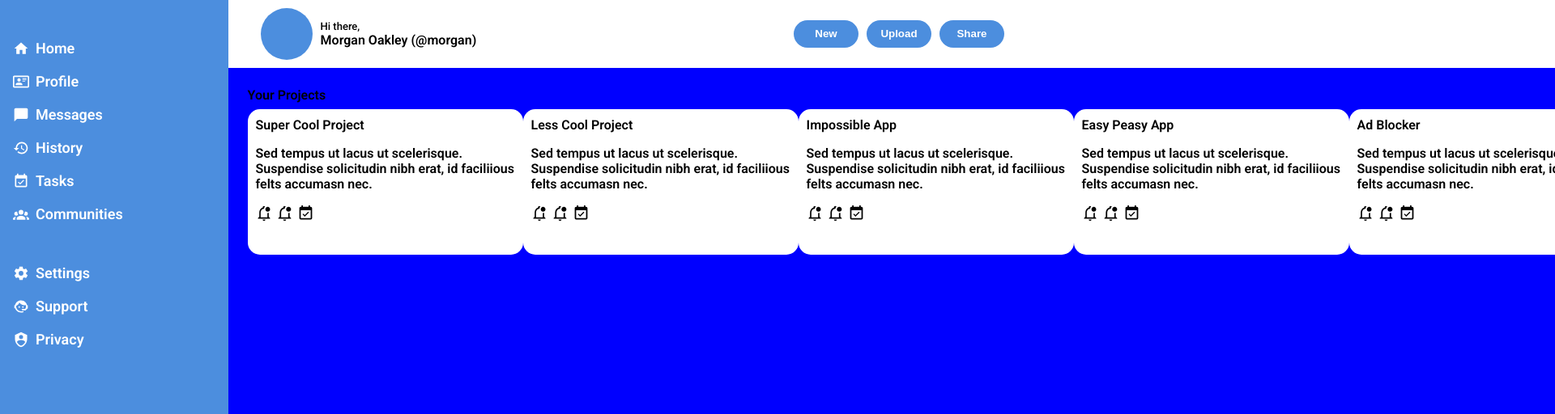
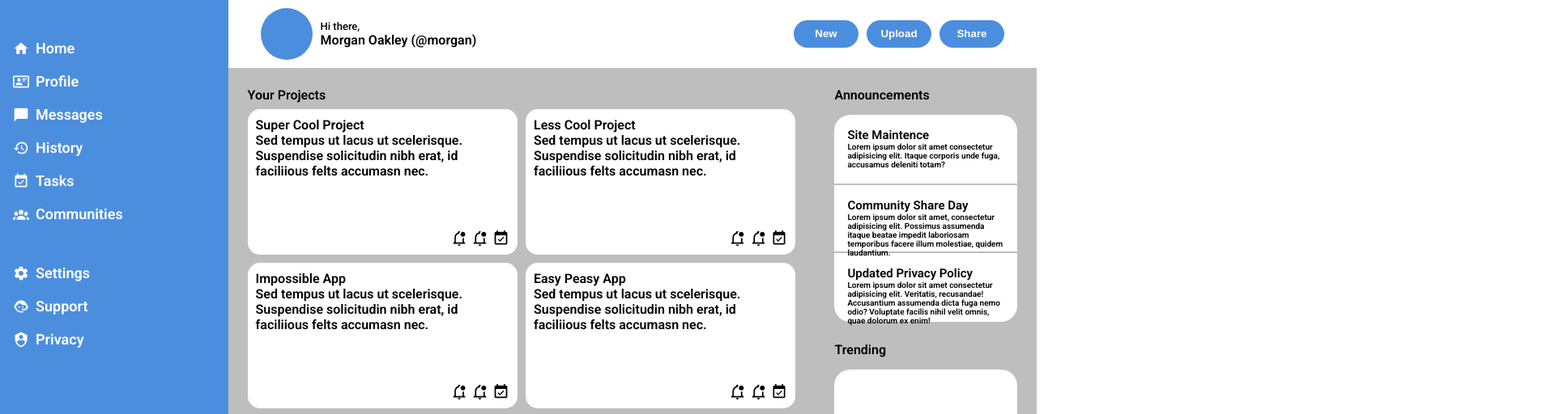
Before and after one commit to hrmp-1/admin-dashboard, a plain HTML site: page index.html in a window 1280 px wide. Shown: the part 47-559 px from the top of the page at 81% size, 1920 px wide, since content can reach past the window. Drawn offline with Linux system fonts and the light colour scheme.

Commit message:
Added some more

```diff
--- a/index.html
+++ b/index.html
@@ -95,10 +95,12 @@
                             <div>Super Cool Project</div>
                             <p>Sed tempus ut lacus ut scelerisque. Suspendise solicitudin nibh erat, id faciliious felts accumasn nec.</p>
                         </div>
+                        <div class="card-container">
                             <div class="card-svg">
                             <img src="./svg/bell-badge-outline.svg">
                             <img src="./svg/bell-badge-outline.svg">
                             <img src="./svg/calendar-check.svg">
+                        </div>
                         </div>
                     </div>
                     <div>
@@ -106,10 +108,12 @@
                             <div>Less Cool Project</div>
                             <p>Sed tempus ut lacus ut scelerisque. Suspendise solicitudin nibh erat, id faciliious felts accumasn nec.</p>
                         </div>
+                        <div class="card-container">
                             <div class="card-svg">
                             <img src="./svg/bell-badge-outline.svg">
                             <img src="./svg/bell-badge-outline.svg">
                             <img src="./svg/calendar-check.svg">
+                        </div>
                         </div>
                     </div>
                     <div>
@@ -117,10 +121,12 @@
                             <div>Impossible App</div>
                             <p>Sed tempus ut lacus ut scelerisque. Suspendise solicitudin nibh erat, id faciliious felts accumasn nec.</p>
                         </div>
+                        <div class="card-container">
                             <div class="card-svg">
                             <img src="./svg/bell-badge-outline.svg">
                             <img src="./svg/bell-badge-outline.svg">
                             <img src="./svg/calendar-check.svg">
+                        </div>
                         </div>
                     </div>
                     <div>
@@ -128,10 +134,12 @@
                             <div>Easy Peasy App</div>
                             <p>Sed tempus ut lacus ut scelerisque. Suspendise solicitudin nibh erat, id faciliious felts accumasn nec.</p>
                         </div>
+                        <div class="card-container">
                             <div class="card-svg">
                             <img src="./svg/bell-badge-outline.svg">
                             <img src="./svg/bell-badge-outline.svg">
                             <img src="./svg/calendar-check.svg">
+                        </div>
                         </div>
                     </div>
                     <div>
@@ -139,10 +147,12 @@
                             <div>Ad Blocker</div>
                             <p>Sed tempus ut lacus ut scelerisque. Suspendise solicitudin nibh erat, id faciliious felts accumasn nec.</p>
                         </div>
+                        <div class="card-container">
                             <div class="card-svg">
                             <img src="./svg/bell-badge-outline.svg">
                             <img src="./svg/bell-badge-outline.svg">
                             <img src="./svg/calendar-check.svg">
+                        </div>
                         </div>
                     </div>
                     <div>
@@ -150,6 +160,7 @@
                             <div>Money Maker</div>
                             <p>Sed tempus ut lacus ut scelerisque. Suspendise solicitudin nibh erat, id faciliious felts accumasn nec.</p>
                         </div>
+                        <div class="card-container">
                             <div class="card-svg">
                             <img src="./svg/bell-badge-outline.svg">
                             <img src="./svg/bell-badge-outline.svg">
@@ -160,11 +171,26 @@
                 </div>
             </div>
             <div class="notification-container">
+                <div class="announcements">
+                    <p>Announcements</p>
+                    <div class="announcement-cards">
                         <div>
-                    <div>Announcements</div>
+                            <p>Site Maintence</p>
+                            <div>Lorem ipsum dolor sit amet consectetur adipisicing elit. Itaque corporis unde fuga, accusamus deleniti totam?</div>
+                        </div>
+                        <div id="middle">
+                            <p>Community Share Day</p>
+                            <div>Lorem ipsum dolor sit amet, consectetur adipisicing elit. Possimus assumenda itaque beatae impedit laboriosam temporibus facere illum molestiae, quidem laudantium.</div>
                         </div>
                         <div>
-                    <div>Trending</div>
+                            <p>Updated Privacy Policy</p>
+                            <div>Lorem ipsum dolor sit amet consectetur adipisicing elit. Veritatis, recusandae! Accusantium assumenda dicta fuga nemo odio? Voluptate facilis nihil velit omnis, quae dolorum ex enim!</div>
+                        </div>
+                    </div>
+                </div>
+                <div class="trending">
+                    <p>Trending</p>
+                    <div></div>
                 </div>
             </div>
         </div>
--- a/styles.css
+++ b/styles.css
@@ -9,6 +9,11 @@ body {
     display: flex;
     min-height: 100vh;
     margin: 0;
+}
+
+p {
+    margin: 0;
+    padding: 0;
 }
 
 .sidebar {
@@ -154,12 +159,14 @@ body {
 
 .main-elements {
     display: flex;
+    flex-direction: row;
+    flex-wrap: nowrap;
     height: 100vb;
 }
 
 .project-container {
     flex: .75;
-    background-color: blue;
+    background-color: var(--light-grey);
     padding: 24px 24px 24px 24px;
     display: flex;
     flex-direction: column;
@@ -168,28 +175,77 @@ body {
 
 .notification-container {
     flex: .25;
-    background-color: red;
+    background-color: var(--light-grey);
     padding: 24px 24px 24px 24px;
+    display: flex;
+    flex-direction: column;
+    gap: 25px;
 }
 
 .project-flexbox {
-    display: flex;
+    display: grid;
+    grid-template-columns: repeat(auto-fit, minmax(250px, 1fr));
+    grid-gap: 10px;
 }
 
 .project-flexbox > div {
     display: flex;
     flex-direction: column;
+    justify-content: space-between;
     padding: 10px;
     border-radius: 15px;
+    border-width: 0;
     background-color: white;
-    width: 20rem;
     height: 10rem;
+}
+
+.card-container {
+    display: flex;
+    width: 100%;
+    justify-content: right;
 }
 
 .card-svg {
     display: flex;
     align-items: center;
+    justify-content: right;
     gap: 5px;
     height: 1.3em;
     width: 1.3em;
 }
+
+.announcements, .trending {
+    display: flex;
+    flex-direction: column;
+    gap: 15px;
+}
+
+.announcements > div, .trending > div {
+    width: 100%;
+    height: 32vb;
+    background-color: white;
+    border-radius: 20px;
+    border-width: 0px;
+}
+
+.announcement-cards {
+    display: grid;
+    grid-template-rows: repeat(auto-fit, minmax(10px, 1fr));
+}
+
+.announcement-cards > div {
+    padding: 16px;
+}
+
+#middle {
+    border-top: 2px solid var(--light-grey);
+    border-bottom: 2px solid var(--light-grey);
+}
+
+.announcement-cards > div > p {
+    font-size: 15px;
+}
+
+.announcement-cards > div > div {
+    font-size: 10px;
+}
```
Lines whose indentation alone changed are shown as unchanged.
